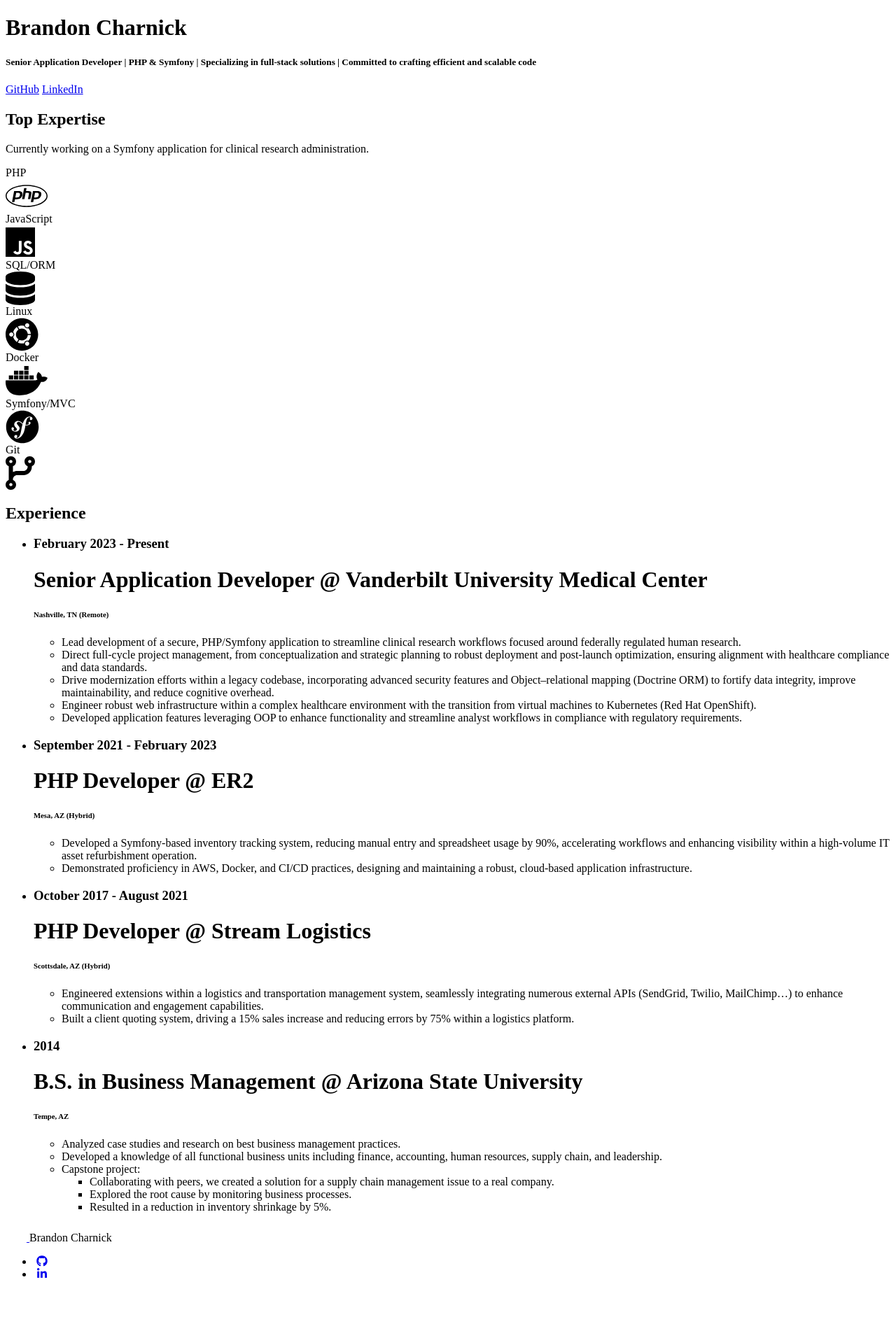
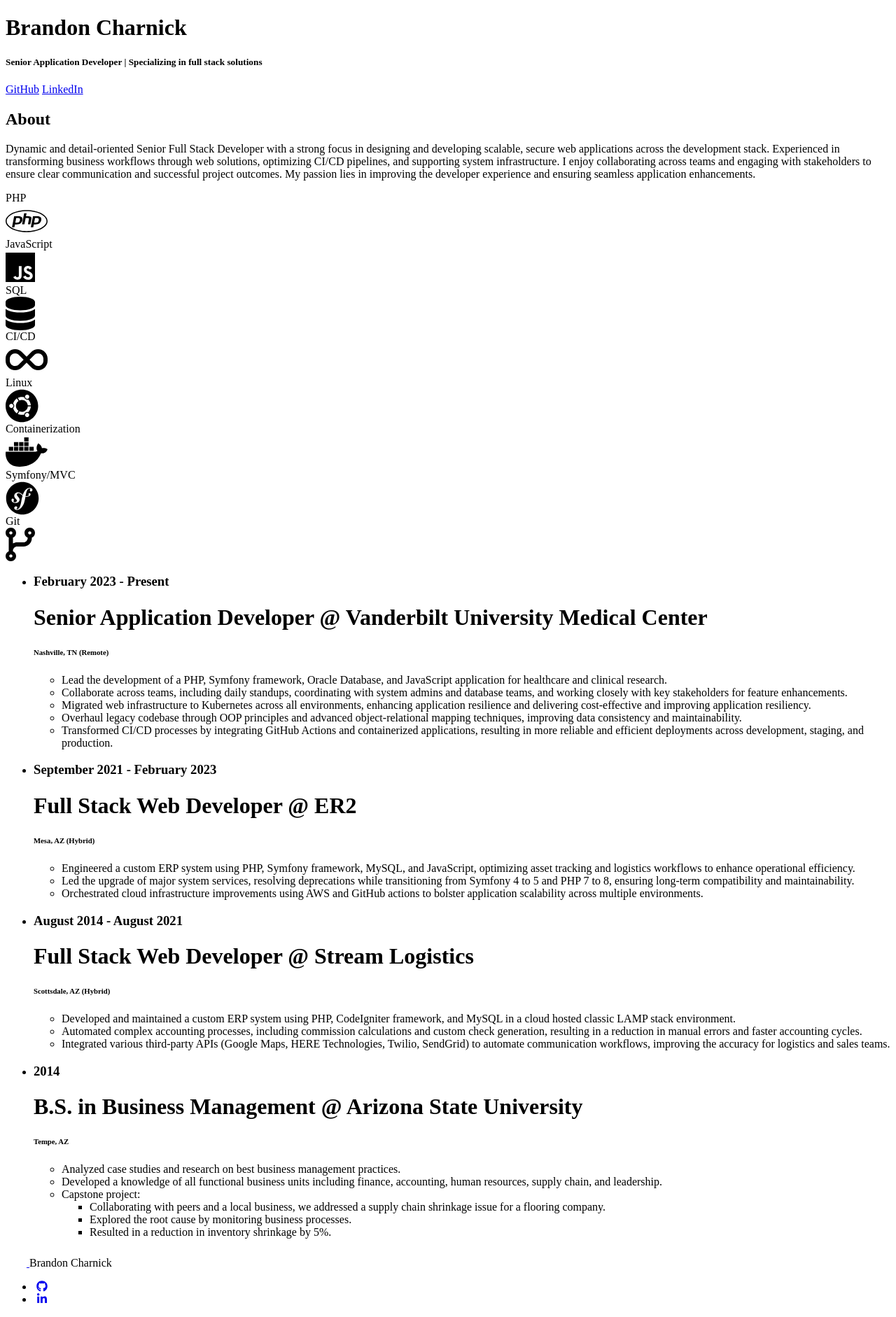
Before and after one commit to brandon-charnick/personal-website-symfony, a Symfony app: template templates/index.html.twig in a window 1280 px wide. Shown: the part 26-1908 px from the top of the page at 70% size. Before the commit the page ends 1852 px from the top, so only its background shows below. Run offline with Twig, Linux system fonts and the light colour scheme; the template is opened without the code that fills it, so the values that code supplies are empty; some libraries are stand-ins or nearby versions.

Commit message:
Enhance styling and page content.

```diff
--- a/templates/base.html.twig
+++ b/templates/base.html.twig
@@ -27,18 +27,18 @@
 </head>
 
 <div class="container-lg px-0">
-    <nav class="navbar navbar-expand-sm">
-        <div class="container-fluid">
-            <a class="navbar-brand" href="#">B/C</a>
-            <button class="navbar-toggler" type="button" data-bs-toggle="collapse" data-bs-target="#navbarNavDropdown"
-                aria-controls="navbarNavDropdown" aria-expanded="false" aria-label="Toggle navigation">
-                <span class="navbar-toggler-icon"></span>
-            </button>
-        </div>
-    </nav>
+	<nav class="navbar navbar-expand-sm custom-navbar">
+		<div class="container-fluid d-flex justify-content-between align-items-center">
+			<a class="navbar-brand" href="#">B/C</a>
+			<button class="navbar-toggler" type="button" data-bs-toggle="collapse" data-bs-target="#navbarNavDropdown" aria-controls="navbarNavDropdown" aria-expanded="false" aria-label="Toggle navigation">
+				<span class="navbar-toggler-icon"></span>
+			</button>
+		</div>
+	</nav>
 </div>
 
-<div class="container-md mt-5">
+
+<div class="container mt-5">
     {% block body %}
     {% endblock %}
 </div>
--- a/templates/index.html.twig
+++ b/templates/index.html.twig
@@ -2,34 +2,35 @@
 
 {% block body %}
 <div class="row mt-5">
-    <div class="col text-center">
+    <div class="col">
         <h1 class="name-title">Brandon Charnick</h1>
     </div>
 </div>
 
 <div class="row mt-3">
-    <div class="col text-center">
-        <h5 class="professional-summary">Senior Application Developer | PHP & Symfony | Specializing in full-stack
-            solutions | Committed to crafting efficient and scalable code</h5>
+    <div class="col">
+        <h5>
+            Senior Application Developer | Specializing in full stack solutions
+        </h5>
     </div>
 </div>
 
-<div class="row mt-3 text-center social-links">
+<div class="row mt-3 social-links">
     <div class="col">
         <a class="btn btn-primary" target="_blank" href="https://github.com/brandon-charnick">GitHub</a>
         <a class="btn btn-primary" target="_blank" href="https://www.linkedin.com/in/brandon-charnick/">LinkedIn</a>
     </div>
 </div>
 
-<div class="row mt-5 text-center expertise-section">
+<div class="row mt-5 expertise-section">
     <div class="col-lg-12">
-        <h2 class="expertise-title">Top Expertise</h2>
+        <h2 class="expertise-title">About</h2>
         <p class="expertise-description">
-            Currently working on a Symfony application for clinical research administration.
+            Dynamic and detail-oriented Senior Full Stack Developer with a strong focus in designing and developing scalable, secure web applications across the development stack. Experienced in transforming business workflows through web solutions, optimizing CI/CD pipelines, and supporting system infrastructure. I enjoy collaborating across teams and engaging with stakeholders to ensure clear communication and successful project outcomes. My passion lies in improving the developer experience and ensuring seamless application enhancements.
         </p>
     </div>
 
-    <div class="expertise-container">
+    <div class="expertise-container mt-3">
         <div class="expertise-box">
             <div class="expertise-name">PHP</div>
             <i class="fa-brands fa-php fa-3x expertise-image"></i>
@@ -39,15 +40,19 @@
             <i class="fa-brands fa-js fa-3x expertise-image"></i>
         </div>
         <div class="expertise-box">
-            <div class="expertise-name">SQL/ORM</div>
+            <div class="expertise-name">SQL</div>
             <i class="fa-solid fa-database fa-3x expertise-image"></i>
+        </div>
+        <div class="expertise-box">
+            <div class="expertise-name">CI/CD</div>
+            <i class="fa-solid fa-infinity fa-3x expertise-image"></i>
         </div>
         <div class="expertise-box">
             <div class="expertise-name">Linux</div>
             <i class="fa-brands fa-ubuntu fa-3x expertise-image"></i>
         </div>
         <div class="expertise-box">
-            <div class="expertise-name">Docker</div>
+            <div class="expertise-name">Containerization</div>
             <i class="fa-brands fa-docker fa-3x expertise-image"></i>
         </div>
         <div class="expertise-box">
@@ -61,10 +66,7 @@
     </div>
 </div>
 
-<div class="row mt-5">
-    <div class="row text-center">
-        <h2>Experience</h2>
-    </div>
+<div class="row mt-4">
     <div class="timeline-container">
         <div class="timeline">
             <ul class="list">
@@ -75,26 +77,19 @@
                         <h6>Nashville, TN (Remote)</h6>
                         <ul>
                             <li>
-                                Lead development of a secure, PHP/Symfony application to streamline clinical
-                                research workflows focused around federally regulated human research.
+                                Lead the development of a PHP, Symfony framework, Oracle Database, and JavaScript application for healthcare and clinical research.
                             </li>
                             <li>
-                                Direct full-cycle project management, from conceptualization and strategic
-                                planning to robust deployment and post-launch optimization, ensuring alignment
-                                with healthcare compliance and data standards.
+                                Collaborate across teams, including daily standups, coordinating with system admins and database teams, and working closely with key stakeholders for feature enhancements.
                             </li>
                             <li>
-                                Drive modernization efforts within a legacy codebase, incorporating advanced
-                                security features and Object–relational mapping (Doctrine ORM) to fortify data
-                                integrity, improve maintainability, and reduce cognitive overhead.
+                                Migrated web infrastructure to Kubernetes across all environments, enhancing application resilience and delivering cost-effective and improving application resiliency.
                             </li>
                             <li>
-                                Engineer robust web infrastructure within a complex healthcare environment with
-                                the transition from virtual machines to Kubernetes (Red Hat OpenShift).
+                                Overhaul legacy codebase through OOP principles and advanced object-relational mapping techniques, improving data consistency and maintainability.
                             </li>
                             <li>
-                                Developed application features leveraging OOP to enhance functionality and
-                                streamline analyst workflows in compliance with regulatory requirements.
+                                Transformed CI/CD processes by integrating GitHub Actions and containerized applications, resulting in more reliable and efficient deployments across development, staging, and production.
                             </li>
                         </ul>
                     </div>
@@ -102,35 +97,35 @@
                 <li class="list-item">
                     <div class="timeline-content">
                         <h3 class="date">September 2021 - February 2023</h3>
-                        <h1>PHP Developer @ ER2</h1>
+                        <h1>Full Stack Web Developer @ ER2</h1>
                         <h6>Mesa, AZ (Hybrid)</h6>
                         <ul>
                             <li>
-                                Developed a Symfony-based inventory tracking system, reducing manual entry and
-                                spreadsheet usage by 90%, accelerating workflows and enhancing visibility within
-                                a high-volume IT asset refurbishment operation.
+                                Engineered a custom ERP system using PHP, Symfony framework, MySQL, and JavaScript, optimizing asset tracking and logistics workflows to enhance operational efficiency.
                             </li>
                             <li>
-                                Demonstrated proficiency in AWS, Docker, and CI/CD practices, designing and
-                                maintaining a robust, cloud-based application infrastructure.
+                                Led the upgrade of major system services, resolving deprecations while transitioning from Symfony 4 to 5 and PHP 7 to 8, ensuring long-term compatibility and maintainability.
+                            </li>
+                            <li>
+                                Orchestrated cloud infrastructure improvements using AWS and GitHub actions to bolster application scalability across multiple environments.
                             </li>
                         </ul>
                     </div>
                 </li>
                 <li class="list-item">
                     <div class="timeline-content">
-                        <h3 class="date">October 2017 - August 2021</h3>
-                        <h1>PHP Developer @ Stream Logistics</h1>
+                        <h3 class="date">August 2014 - August 2021</h3>
+                        <h1>Full Stack Web Developer @ Stream Logistics</h1>
                         <h6>Scottsdale, AZ (Hybrid)</h6>
                         <ul>
                             <li>
-                                Engineered extensions within a logistics and transportation management system,
-                                seamlessly integrating numerous external APIs (SendGrid, Twilio, MailChimp…) to
-                                enhance communication and engagement capabilities.
+                                Developed and maintained a custom ERP system using PHP, CodeIgniter framework, and MySQL in a cloud hosted classic LAMP stack environment.
                             </li>
                             <li>
-                                Built a client quoting system, driving a 15% sales increase and reducing errors
-                                by 75% within a logistics platform.
+                                Automated complex accounting processes, including commission calculations and custom check generation, resulting in a reduction in manual errors and faster accounting cycles.
+                            </li>
+                            <li>
+                                Integrated various third-party APIs (Google Maps, HERE Technologies, Twilio, SendGrid) to automate communication workflows, improving the accuracy for logistics and sales teams.
                             </li>
                         </ul>
                     </div>
@@ -142,14 +137,13 @@
                         <h6>Tempe, AZ</h6>
                         <ul>
                             <li>Analyzed case studies and research on best business management practices.</li>
-                            <li>Developed a knowledge of all functional business units including finance,
-                                accounting, human resources, supply chain, and leadership.
+                            <li>
+                                Developed a knowledge of all functional business units including finance, accounting, human resources, supply chain, and leadership.
                             </li>
                             <li>Capstone project:</li>
                             <ul>
                                 <li>
-                                    Collaborating with peers, we created a solution for a supply chain
-                                    management issue to a real company.
+                                    Collaborating with peers and a local business, we addressed a supply chain shrinkage issue for a flooring company.
                                 </li>
                                 <li>Explored the root cause by monitoring business processes.</li>
                                 <li>Resulted in a reduction in inventory shrinkage by 5%.</li>
```
Also changed, not shown: assets/styles/global.scss (+59 -21 lines).
